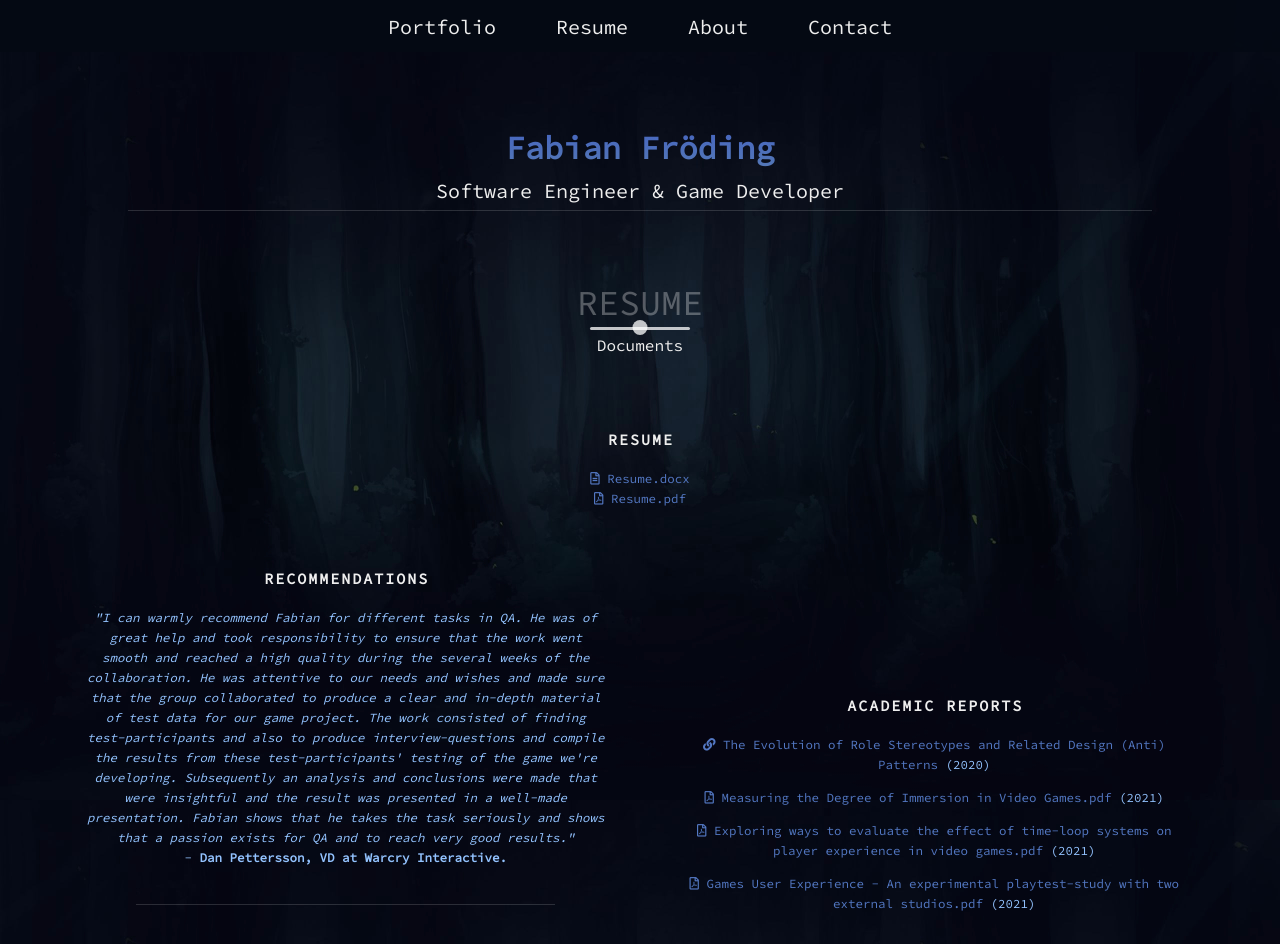
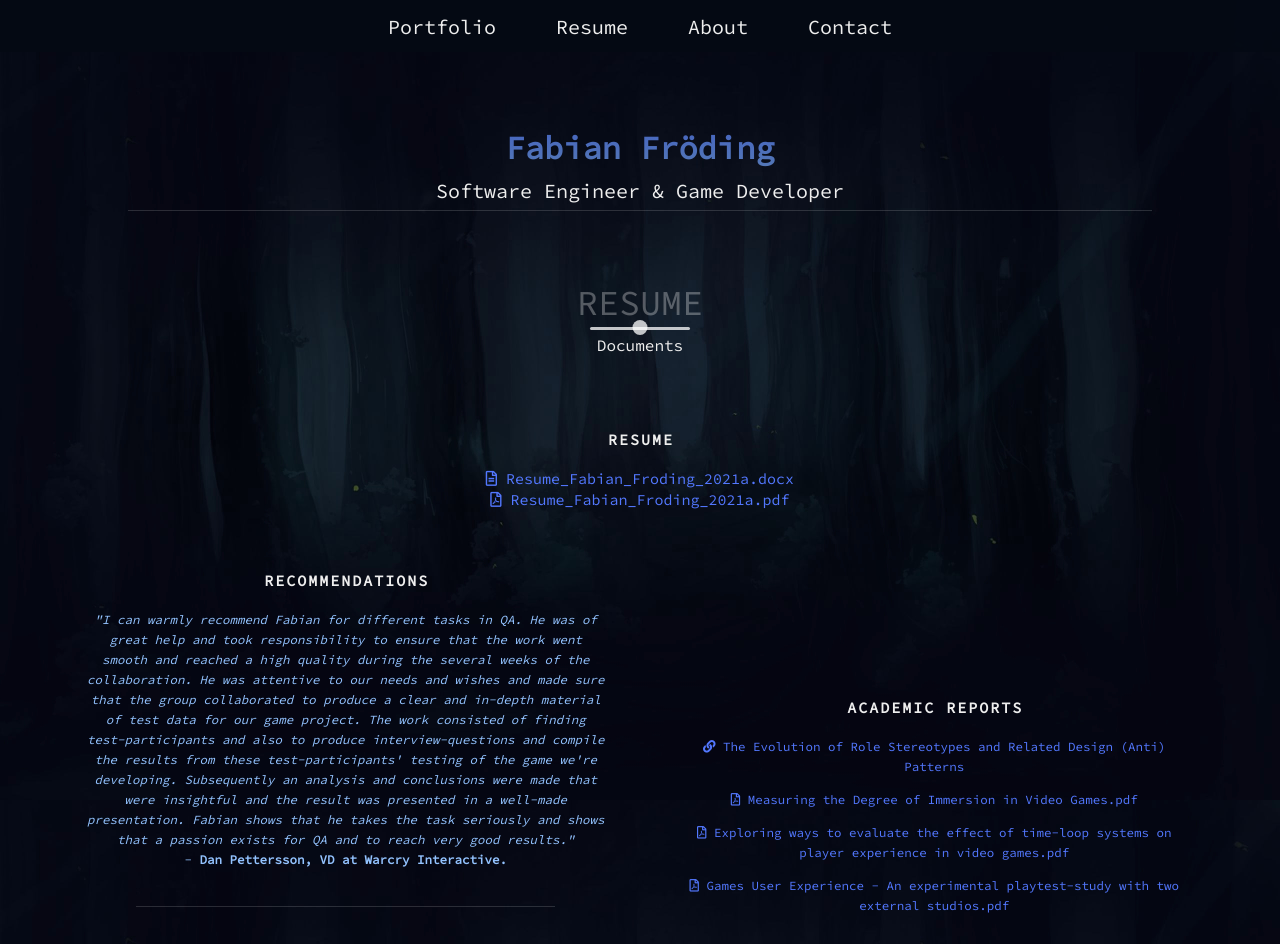
Before and after one commit to fabianfroding/gh-pages-src, a Vue app: page /resume in a window 1280 px wide. Shown: the top 944 px of the page. Built offline with nearby package versions, Linux system fonts and the light colour scheme.

Commit message:
fix resume file font size

```diff
--- a/public/resources/main.css
+++ b/public/resources/main.css
@@ -3,7 +3,7 @@
     --gradient-theme-start: #638dccdd;
     --gradient-theme-end: #577efdbe;
 
-    --text-theme-link: #5378c3; /*#4267b2*/ /*#7878FF*/;
+    --text-theme-link: #5378FF; /*#4267b2*/ /*#7878FF*/;
   }
 /* END CUSTOM PROPERTIES */
 
@@ -420,7 +420,7 @@ li {
     font-size: 1.45rem;
     text-transform: uppercase;
     font-weight: 300;
-    opacity: 0.35;
+    opacity: 0.45;
 }
 
 .portfolio-description p {
--- a/src/components/PortfolioGames.vue
+++ b/src/components/PortfolioGames.vue
@@ -10,7 +10,7 @@
                         <h1>Vault of Darkness</h1>
                         <p>
                             A dungeon-crawler mod for Warcraft 3: The Frozen Throne
-                            with scripted enemy AI, custom environment, dynamic hero selection system, custom UI and more.
+                            with scripted enemy AI, custom level design, dynamic hero selection system, custom UI and more.
                         </p>
                         <p class="cta">Highlights: <strong>Scripting</strong>, <strong>3D Level Design</strong>.</p>
                         <br><br>
--- a/src/components/ProjectDescriptions/BloodlineDescript.vue
+++ b/src/components/ProjectDescriptions/BloodlineDescript.vue
@@ -4,7 +4,7 @@
             Bloodline is a narrative-driven game made with the <strong>Deig</strong> editor,
             featuring <strong>four different endings</strong> based on player choices.
             <br><br>
-            The game is designed based on the concepts of <strong>skill</strong> and <strong>randonmness</strong>.
+            The game is designed based on the concepts of <strong>skill</strong> and <strong>randomness</strong>.
             The player can make choices that will have both short-term and long-term impacts,
             and must strategize how to use the available choices to reach the good ending.
             <br><br>
--- a/src/views/About.vue
+++ b/src/views/About.vue
@@ -45,7 +45,7 @@
                             <i class="fas fa-gamepad"></i>
                         </div>
                         <h1>Gameplay Programming</h1>
-                        <p>Cunning in Unity, C#, and scripting mods, with a main focus in game architecture.</p>
+                        <p>Cunning in Unity, C#, and scripting mods.</p>
                     </div>
 
                     <div class="skill">
@@ -53,7 +53,7 @@
                             <i class="fa fa-dungeon"></i>
                         </div>
                         <h1>Game Design</h1>
-                        <p>I love creating immersive environments. I can do level design, texturing/model editing and worldbuilding among other things.</p>
+                        <p>I can do level design, texturing/model editing and worldbuilding.</p>
                     </div>
 
                 </div>
--- a/src/views/Resume.vue
+++ b/src/views/Resume.vue
@@ -9,8 +9,8 @@
                 <div class="my-skills">
                     <div class="skill">
                         <h1>Resume</h1>
-                        <p class="global-link"><a href="./Resume_Fabian_Froding_2021a.docx" target="_blank"><i class="far fa-file-alt"/> Resume.docx</a></p>
-                        <p class="global-link"><a href="./Resume_Fabian_Froding_2021a.pdf" target="_blank"><i class="far fa-file-pdf"/> Resume.pdf</a></p>
+                        <p class="global-link resume-file"><a href="./Resume_Fabian_Froding_2021a.docx" target="_blank"><i class="far fa-file-alt"/> Resume_Fabian_Froding_2021a.docx</a></p>
+                        <p class="global-link resume-file"><a href="./Resume_Fabian_Froding_2021a.pdf" target="_blank"><i class="far fa-file-pdf"/> Resume_Fabian_Froding_2021a.pdf</a></p>
                     </div>
                 </div>
                 <div class="my-skills">
@@ -34,13 +34,13 @@
                     </div>
                     <div class="skill">
                         <h1>Academic Reports</h1>
-                        <p class="global-link"><a href="https://gupea.ub.gu.se/handle/2077/67098" target="_blank"><i class="fas fa-link"/> The Evolution of Role Stereotypes and Related Design (Anti) Patterns</a> (2020)</p>
+                        <p class="global-link"><a href="https://gupea.ub.gu.se/handle/2077/67098" target="_blank"><i class="fas fa-link"/> The Evolution of Role Stereotypes and Related Design (Anti) Patterns</a></p>
                         <br>
-                        <p class="global-link"><a href="./ImmersionInGamesAndMovies_Fabian_Froding.pdf" target="_blank"><i class="far fa-file-pdf"/> Measuring the Degree of Immersion in Video Games.pdf</a> (2021)</p>
+                        <p class="global-link"><a href="./ImmersionInGamesAndMovies_Fabian_Froding.pdf" target="_blank"><i class="far fa-file-pdf"/> Measuring the Degree of Immersion in Video Games.pdf</a></p>
                         <br>
-                        <p class="global-link"><a href="./ExploringTimeLoopSystems_Fabian_Froding.pdf" target="_blank"><i class="far fa-file-pdf"/> Exploring ways to evaluate the effect of time-loop systems on player experience in video games.pdf</a> (2021)</p>
+                        <p class="global-link"><a href="./ExploringTimeLoopSystems_Fabian_Froding.pdf" target="_blank"><i class="far fa-file-pdf"/> Exploring ways to evaluate the effect of time-loop systems on player experience in video games.pdf</a></p>
                         <br>
-                        <p class="global-link"><a href="./PlaytestStudyWarcryYCJY_Fabian_Froding.pdf" target="_blank"><i class="far fa-file-pdf"/> Games User Experience - An experimental playtest-study with two external studios.pdf</a> (2021)</p>
+                        <p class="global-link"><a href="./PlaytestStudyWarcryYCJY_Fabian_Froding.pdf" target="_blank"><i class="far fa-file-pdf"/> Games User Experience - An experimental playtest-study with two external studios.pdf</a></p>
                     </div>
                 </div>
             </div>
@@ -82,6 +82,12 @@
     </div>
 </template>
 
+<style scoped>
+.resume-file a {
+    font-size: 1.5rem;
+}
+</style>
+
 <script>
 import Footer from '@/components/Footer.vue'
 export default {
```
